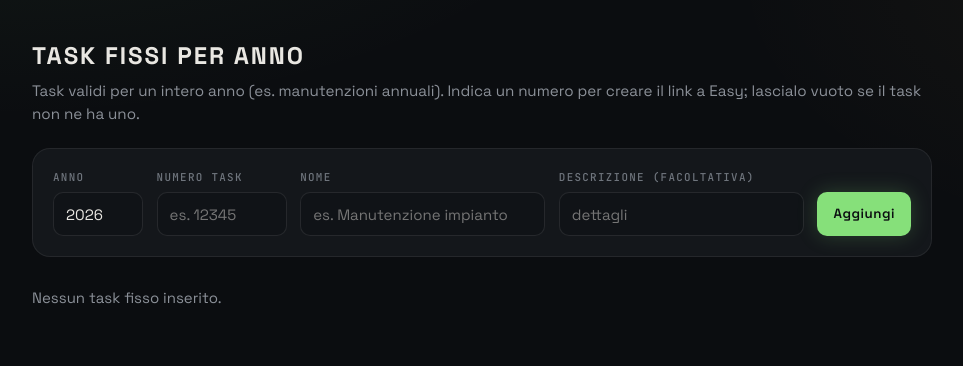
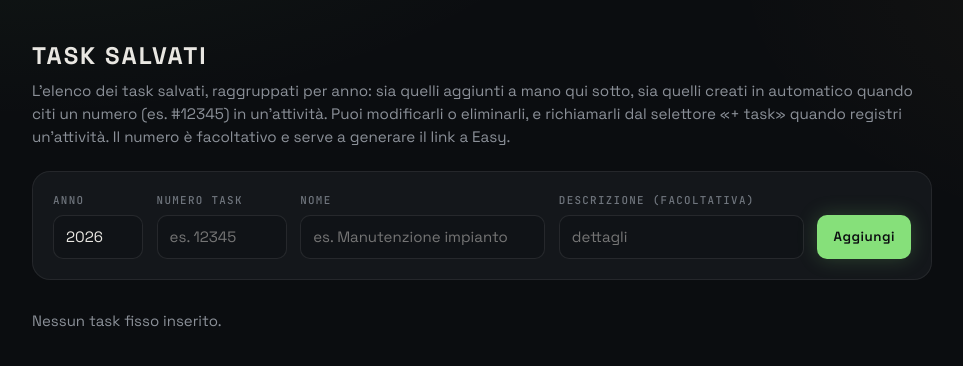
Before and after one commit to DonUriello/consuntiver, a Spring Boot app: page /fixed-tasks in a window 1280 px wide. Shown: the part 86-452 px from the top of the page, without its empty margins (158-1121 px from the left). Run offline with Spring Boot 4, Linux system fonts and the light colour scheme; a user stored in the database is signed in; data comes from the database, SQL or seed files in the repository; data that the repository does not hold is empty; some of the project's set-up classes (security, data sources, template engines, error pages and the like) are left out, and stand-ins take their place; database files in the repository are not loaded.

Commit message:
Task fissi: correggi il delete e chiarisci la descrizione
- Fix cancellazione: eliminare un task referenziato da una o piu' attivita'
  falliva con un 500 (violazione FK activity.id_task -> task.id). Ora, prima
  di cancellare, il task viene sganciato dalle voci che lo referenziano
  (id_task = null); le voci restano, perdono solo il collegamento. Il campo
  era gia' di sola scrittura (mai letto), quindi nessun effetto sulla UI.
  Aggiunta WorkEntryRepository.clearTask e delete reso @Transactional.
- Descrizione della pagina riscritta: chiarisce che e' l'elenco dei task
  salvati (aggiunti a mano o creati automaticamente citando un numero in
  un'attivita'), richiamabili dal selettore "+ task". Titolo -> "Task salvati".

Co-Authored-By: Claude Opus 4.8 <noreply@anthropic.com>
Claude-Session: https://claude.ai/code/session_01JsKAeCKHu6kX9LTKHfJKYw

```diff
--- a/src/main/resources/templates/fixed-tasks.html
+++ b/src/main/resources/templates/fixed-tasks.html
@@ -12,10 +12,13 @@
 <header th:replace="~{fragments/header :: header}"></header>
 
 <main class="fixed-page">
-    <h1>Task fissi per anno</h1>
+    <h1>Task salvati</h1>
     <p class="page-hint">
-        Task validi per un intero anno (es. manutenzioni annuali). Indica un numero
-        per creare il link a Easy; lascialo vuoto se il task non ne ha uno.
+        L'elenco dei task salvati, raggruppati per anno: sia quelli aggiunti a mano
+        qui sotto, sia quelli creati in automatico quando citi un numero (es. #12345)
+        in un'attività. Puoi modificarli o eliminarli, e richiamarli dal selettore
+        «+ task» quando registri un'attività. Il numero è facoltativo e serve a
+        generare il link a Easy.
     </p>
 
     <!-- ---------- Form di inserimento ---------- -->
```
Also changed, not shown: src/main/java/com/consuntiver/repository/WorkEntryRepository.java (+12 -0 lines), src/main/java/com/consuntiver/service/FixedTaskService.java (+15 -2 lines).
